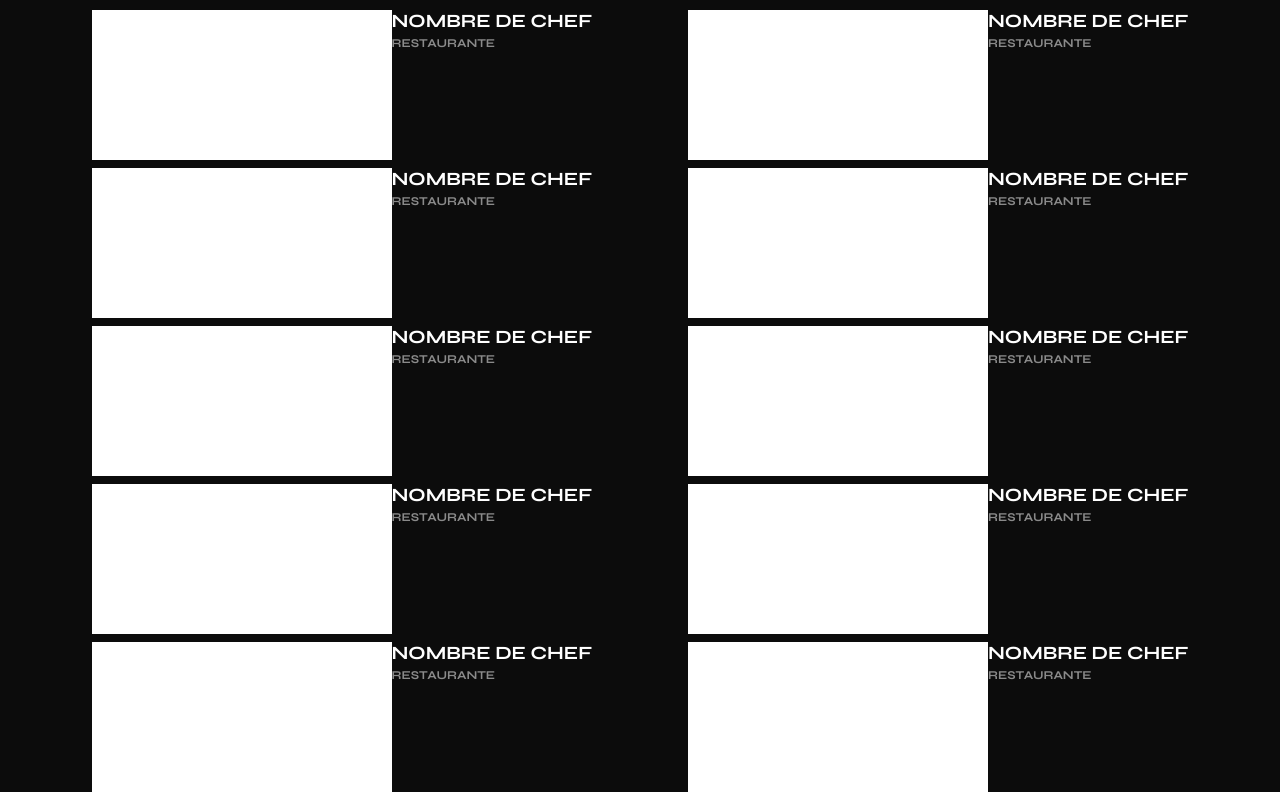
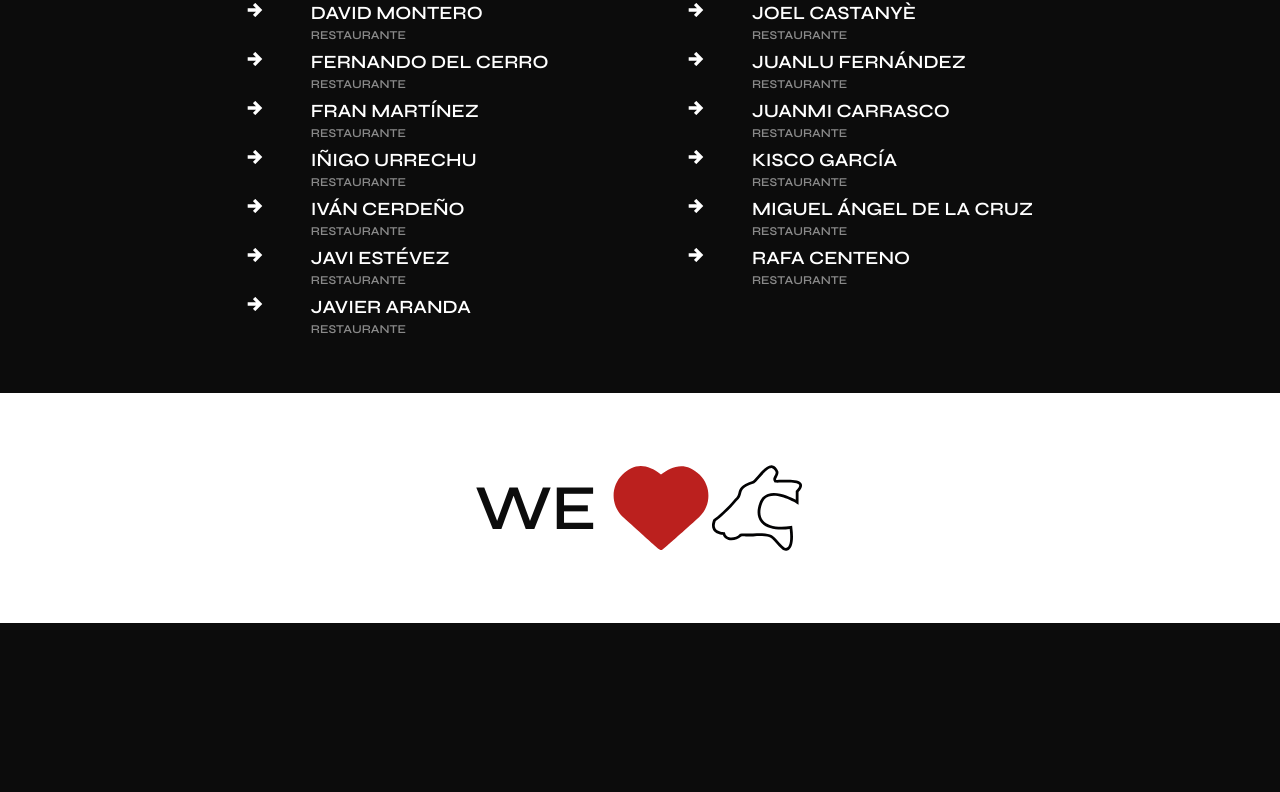
Before and after one commit to pontijas/wbeef-cms, a website: page src/html/index.html in a window 1280 px wide. Shown: the part 696-1488 px from the top of the page. After the commit the page ends 1319 px from the top, so only its background shows below. Drawn offline with nearby package versions, Linux system fonts and the light colour scheme; files that its build step writes are made by us from their sources.

Commit message:
import font and set video frame

```diff
--- a/src/html/index.html
+++ b/src/html/index.html
@@ -5,7 +5,6 @@
     <meta name="viewport" content="width=device-width, initial-scale=1" />
     <title>Wonderful Beef</title>
     <link rel="preconnect" href="https://fonts.gstatic.com" />
-    <link href="https://fonts.googleapis.com/css2?family=Syne:wght@700&display=swap" rel="stylesheet" />
     <link rel="stylesheet" href="./assets/css/main.css" />
     <link rel="icon" href="./assets/images/favicon.png" />
   </head>
@@ -26,7 +25,7 @@
     <!-- header -->
     <header class="header__container">
       <h1 class="header__title">
-        ¿Qué les pasa <br />
+        ¿Qué le pasa <br />
         a nuestros chefs?
       </h1>
       <iframe width="560" height="315" src="https://www.youtube.com/embed/NWSmEx4ktUk" frameborder="0" allow="accelerometer; autoplay; clipboard-write; encrypted-media; gyroscope; picture-in-picture" allowfullscreen class="header__iframe"></iframe>
@@ -42,95 +41,95 @@
       <section class="grid__container">
         <ul class="grid__item-1">
           <li class="main__list-item">
-            <svg class="svg__cow"><use href="#svg__arrow" /></svg>
+            <svg class="svg__arrow"><use href="#svg__arrow" /></svg>
             <div>
-              <h3>Nombre de Chef</h3>
+              <h3>David Montero</h3>
               <a href="http://" class="main__link">Restaurante</a>
             </div>
           </li>
           <li class="main__list-item">
-            <svg class="svg__cow"><use href="#svg__arrow" /></svg>
+            <svg class="svg__arrow"><use href="#svg__arrow" /></svg>
             <div>
-              <h3>Nombre de Chef</h3>
+              <h3>Fernando del cerro</h3>
               <a href="http://" class="main__link">Restaurante</a>
             </div>
           </li>
           <li class="main__list-item">
-            <svg class="svg__cow"><use href="#svg__arrow" /></svg>
+            <svg class="svg__arrow"><use href="#svg__arrow" /></svg>
             <div>
-              <h3>Nombre de Chef</h3>
+              <h3>Fran Martínez</h3>
               <a href="http://" class="main__link">Restaurante</a>
             </div>
           </li>
           <li class="main__list-item">
-            <svg class="svg__cow"><use href="#svg__arrow" /></svg>
+            <svg class="svg__arrow"><use href="#svg__arrow" /></svg>
             <div>
-              <h3>Nombre de Chef</h3>
+              <h3>Iñigo Urrechu</h3>
               <a href="http://" class="main__link">Restaurante</a>
             </div>
           </li>
           <li class="main__list-item">
-            <svg class="svg__cow"><use href="#svg__arrow" /></svg>
+            <svg class="svg__arrow"><use href="#svg__arrow" /></svg>
             <div>
-              <h3>Nombre de Chef</h3>
+              <h3>Iván Cerdeño</h3>
               <a href="http://" class="main__link">Restaurante</a>
             </div>
           </li>
           <li class="main__list-item">
-            <svg class="svg__cow"><use href="#svg__arrow" /></svg>
+            <svg class="svg__arrow"><use href="#svg__arrow" /></svg>
             <div>
-              <h3>Nombre de Chef</h3>
+              <h3>Javi Estévez</h3>
               <a href="http://" class="main__link">Restaurante</a>
             </div>
           </li>
           <li class="main__list-item">
-            <svg class="svg__cow"><use href="#svg__arrow" /></svg>
+            <svg class="svg__arrow"><use href="#svg__arrow" /></svg>
             <div>
-              <h3>Nombre de Chef</h3>
+              <h3>Javier Aranda</h3>
               <a href="http://" class="main__link">Restaurante</a>
             </div>
           </li>
         </ul>
         <ul class="grid__item-2">
           <li class="main__list-item">
-            <svg class="svg__cow"><use href="#svg__arrow" /></svg>
+            <svg class="svg__arrow"><use href="#svg__arrow" /></svg>
             <div>
-              <h3>Nombre de Chef</h3>
+              <h3>Joel Castanyè</h3>
               <a href="http://" class="main__link">Restaurante</a>
             </div>
           </li>
           <li class="main__list-item">
-            <svg class="svg__cow"><use href="#svg__arrow" /></svg>
+            <svg class="svg__arrow"><use href="#svg__arrow" /></svg>
             <div>
-              <h3>Nombre de Chef</h3>
+              <h3>Juanlu Fernández</h3>
               <a href="http://" class="main__link">Restaurante</a>
             </div>
           </li>
           <li class="main__list-item">
-            <svg class="svg__cow"><use href="#svg__arrow" /></svg>
+            <svg class="svg__arrow"><use href="#svg__arrow" /></svg>
             <div>
-              <h3>Nombre de Chef</h3>
+              <h3>Juanmi Carrasco</h3>
               <a href="http://" class="main__link">Restaurante</a>
             </div>
           </li>
           <li class="main__list-item">
-            <svg class="svg__cow"><use href="#svg__arrow" /></svg>
+            <svg class="svg__arrow"><use href="#svg__arrow" /></svg>
             <div>
-              <h3>Nombre de Chef</h3>
+              <h3>Kisco García</h3>
               <a href="http://" class="main__link">Restaurante</a>
             </div>
           </li>
           <li class="main__list-item">
-            <svg class="svg__cow"><use href="#svg__arrow" /></svg>
+            <svg class="svg__arrow"><use href="#svg__arrow" /></svg>
             <div>
-              <h3>Nombre de Chef</h3>
+              <h3>Miguel Ángel de la Cruz</h3>
               <a href="http://" class="main__link">Restaurante</a>
             </div>
           </li>
           <li class="main__list-item">
-            <svg class="svg__cow"><use href="#svg__arrow" /></svg>
+            <svg class="svg__arrow"><use href="#svg__arrow" /></svg>
             <div>
-              <h3>Nombre de Chef</h3>
+              <h3>Rafa Centeno</h3>
               <a href="http://" class="main__link">Restaurante</a>
             </div>
           </li>
--- a/src/scss/main.scss
+++ b/src/scss/main.scss
@@ -1,3 +1,4 @@
+@import url('https://fonts.googleapis.com/css2?family=Syne:wght@600&display=swap');
 @import 'core/variables';
 @import 'core/reset';
 
@@ -6,26 +7,31 @@
   display: none;
 }
 .svg__arrow {
-  background-color: $black;
   margin-right: 3rem;
   width: 1rem;
+  height: 1rem;
 }
 .svg__heart {
   background-color: $white;
+  width: 6rem;
+  margin-left: 1rem;
 }
 .svg__cow {
   background-color: $white;
+  width: 6rem;
 }
 
 // header
 .header {
   &__container {
+    font-family: 'Syne', sans-serif;
     display: flex;
     flex-flow: column wrap;
     align-items: center;
   }
   &__iframe {
     margin-bottom: 3rem;
+    border: black 1rem solid;
   }
   &__title {
     font-size: 3.5rem;
@@ -70,10 +76,11 @@
     width: 1rem;
   }
   &__list-item {
-    margin: 0.5rem 0;
+    padding-bottom: 0.5rem;
     list-style: none;
     display: flex;
     flex-flow: row nowrap;
+    justify-content: flex-start;
     align-items: flex-start;
   }
   &__link {
@@ -96,10 +103,10 @@
 // footer
 .footer {
   &__container {
-    padding: 1.5rem 0;
+    padding: 2.5rem 0;
     background-color: white;
     display: flex;
-    flex-flow: row no-wrap;
+    flex-flow: row nowrap;
     align-items: center;
     justify-content: center;
   }
@@ -108,14 +115,14 @@
     color: $black;
     font-size: 4rem;
   }
-  &__heart {
-    background-color: white;
+  // &__heart {
+  //   background-color: white;
 
-    height: 5rem;
-    margin-left: 0.75rem;
-  }
-  &__cow {
-    background-color: white;
-    height: 5rem;
-  }
+  //   height: 5rem;
+  //   margin-left: 0.75rem;
+  // }
+  // &__cow {
+  //   background-color: white;
+  //   height: 5rem;
+  // }
 }
```
